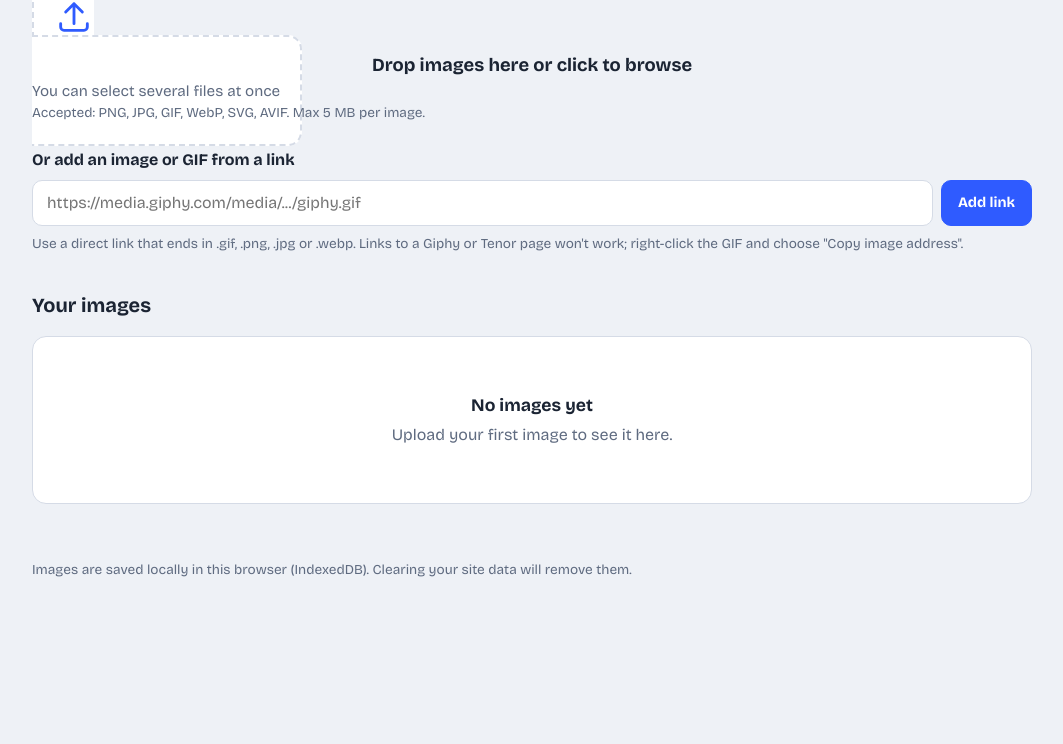
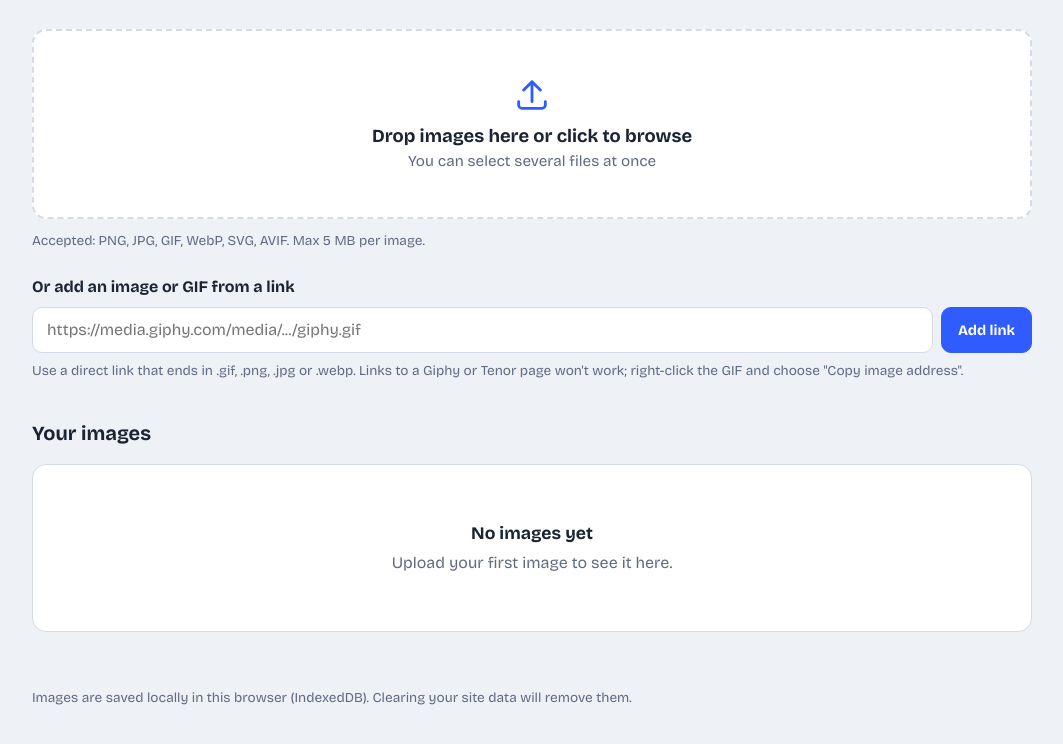
Before and after one commit to lorennsw/imagevault, a plain HTML site: page index.html in a window 1280 px wide. Shown: the part 160-904 px from the top of the page, without its empty margins (108-1171 px from the left). Before the commit the page ends 821 px from the top, so only its background shows below. Drawn offline with nearby package versions, Linux system fonts and the light colour scheme.

Commit message:
Add files via upload

```diff
--- a/index.html
+++ b/index.html
@@ -34,6 +34,7 @@ header p{margin:0; color:var(--muted); max-width:52ch}
 
 /* Drop zone */
 .drop{
+  display:block; width:100%;
   margin:32px 0 12px; padding:44px 20px; text-align:center;
   background:var(--surface); border:2px dashed var(--line); border-radius:var(--radius);
   cursor:pointer; transition:border-color .15s, background .15s, transform .15s;
@@ -41,9 +42,9 @@ header p{margin:0; color:var(--muted); max-width:52ch}
 .drop:hover,.drop:focus-visible{border-color:var(--accent); outline:none}
 .drop:focus-visible{box-shadow:0 0 0 3px color-mix(in srgb,var(--accent) 35%,transparent)}
 .drop.over{border-color:var(--accent); border-style:solid; background:color-mix(in srgb,var(--accent) 8%,var(--surface)); transform:scale(1.005)}
-.drop svg{width:40px; height:40px; stroke:var(--accent); margin-bottom:8px}
+.drop svg{display:block; width:40px; height:40px; stroke:var(--accent); margin:0 auto 8px}
 .drop strong{display:block; font-size:1.15rem}
-.drop span{color:var(--muted); font-size:.95rem}
+.drop span{display:block; color:var(--muted); font-size:.95rem}
 .drop input{display:none}
 .limits{font-size:.85rem; color:var(--muted); margin:0 0 24px}
 .linkbox{margin-bottom:36px}
```
